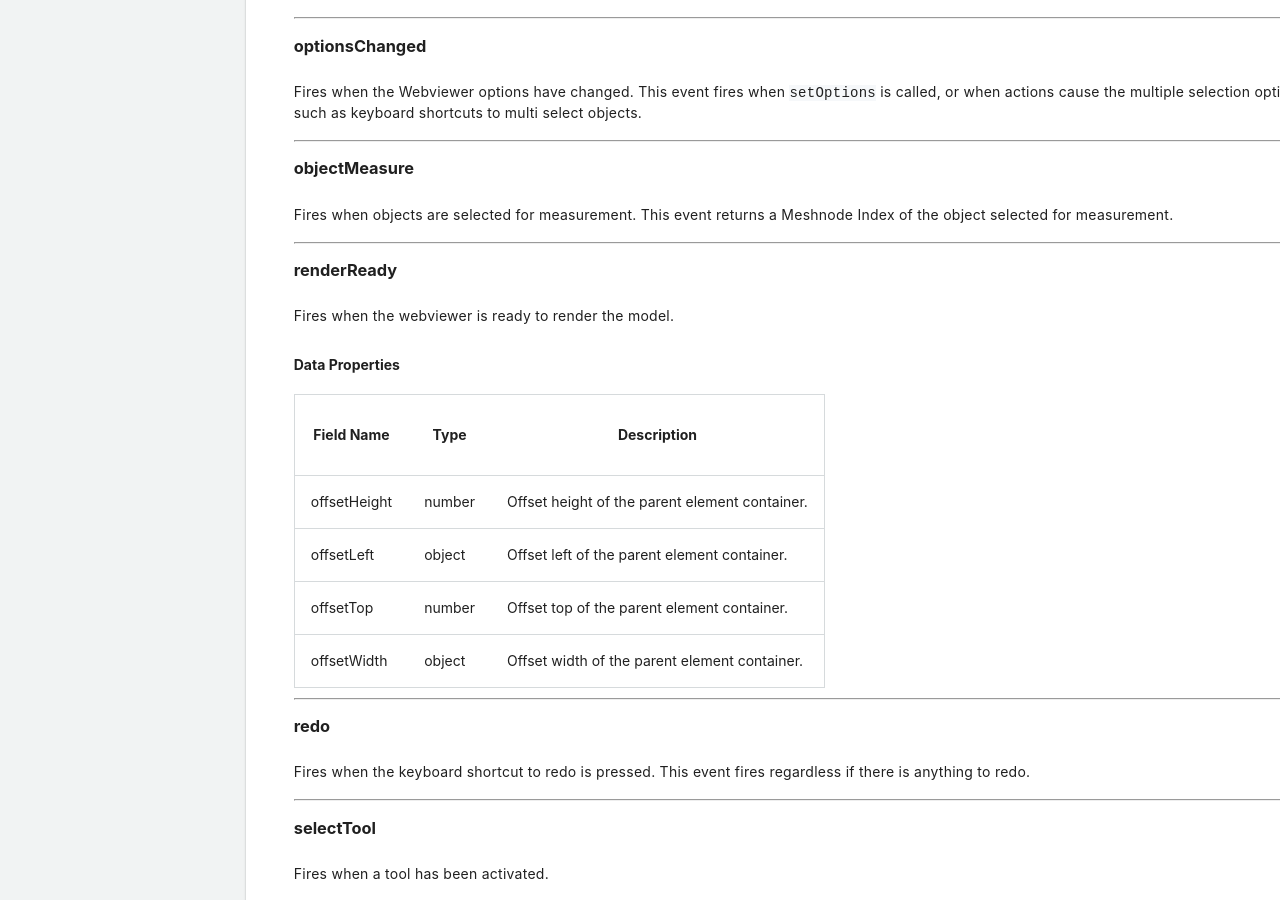
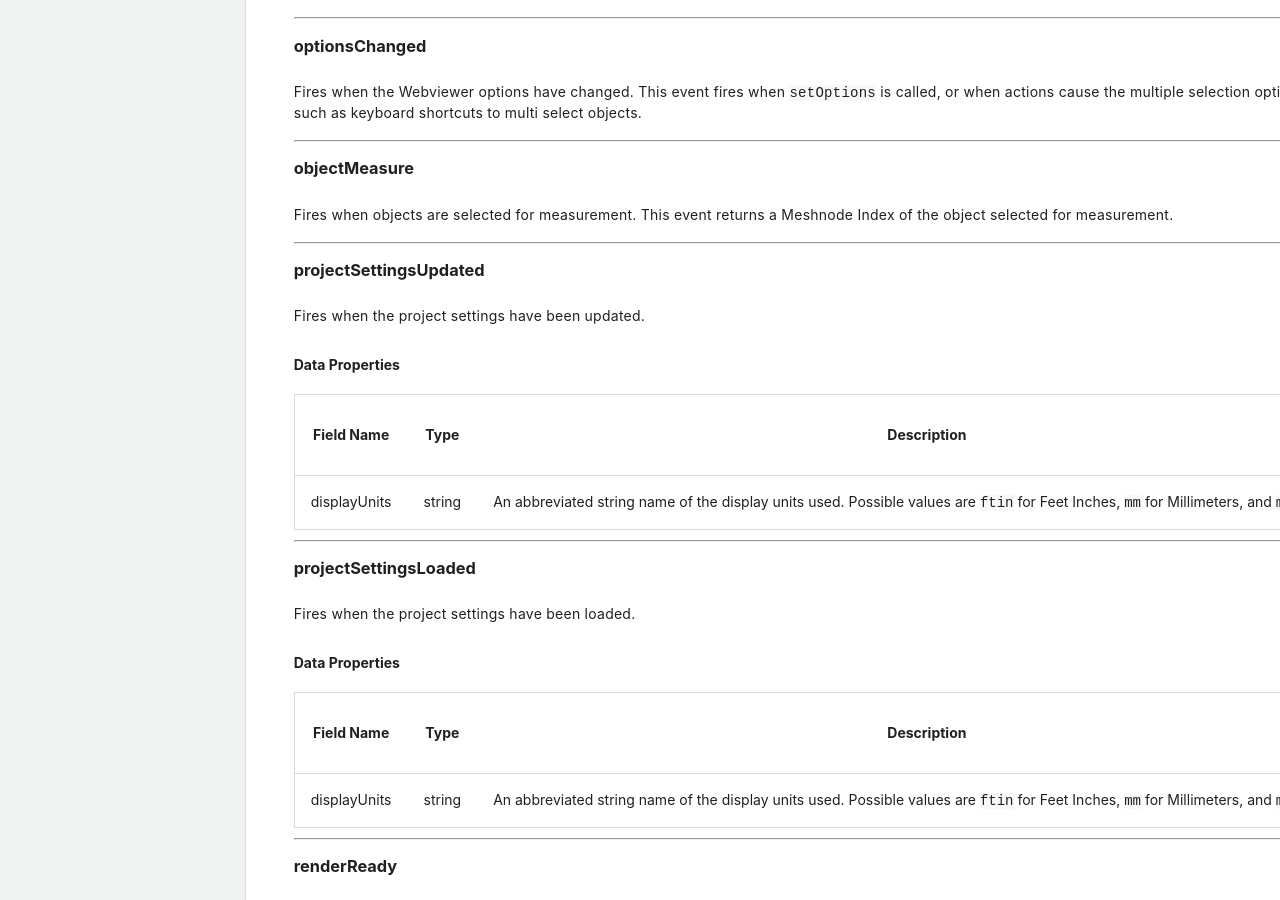
Before and after one commit to procore/documentation, a Jekyll site: the page built from bim_webviewer/bim_web_viewer.md, in a window 1280 px wide and 900 px high, scrolled down 31896 px. Built offline with Jekyll 4.4.1, drawn with Linux system fonts in a browser that asks for light colours; comment, search, counter and statistics services are not loaded.

Commit message:
added new events for project settings events

```diff
--- a/bim_webviewer/bim_web_viewer.md
+++ b/bim_webviewer/bim_web_viewer.md
@@ -1502,6 +1502,34 @@ Fires when the Webviewer options have changed. This event fires when `setOptions
 <p class="heading-link-container"><a class="heading-link" href="#objectmeasure"></a></p>
 
 Fires when objects are selected for measurement. This event returns a Meshnode Index of the object selected for measurement.
+
+---
+
+### projectSettingsUpdated
+
+<p class="heading-link-container"><a class="heading-link" href="#projectsettingsupdated"></a></p>
+
+Fires when the project settings have been updated.
+
+#### Data Properties
+
+| Field Name | Type | Description |
+| - | - | - |
+| displayUnits | string | An abbreviated string name of the display units used. Possible values are `ftin` for Feet Inches, `mm` for Millimeters, and `m` for Meters. |
+
+---
+
+### projectSettingsLoaded
+
+<p class="heading-link-container"><a class="heading-link" href="#projectsettingsloaded"></a></p>
+
+Fires when the project settings have been loaded.
+
+#### Data Properties
+
+| Field Name | Type | Description |
+| - | - | - |
+| displayUnits | string | An abbreviated string name of the display units used. Possible values are `ftin` for Feet Inches, `mm` for Millimeters, and `m` for Meters. |
 
 ---
 
```
